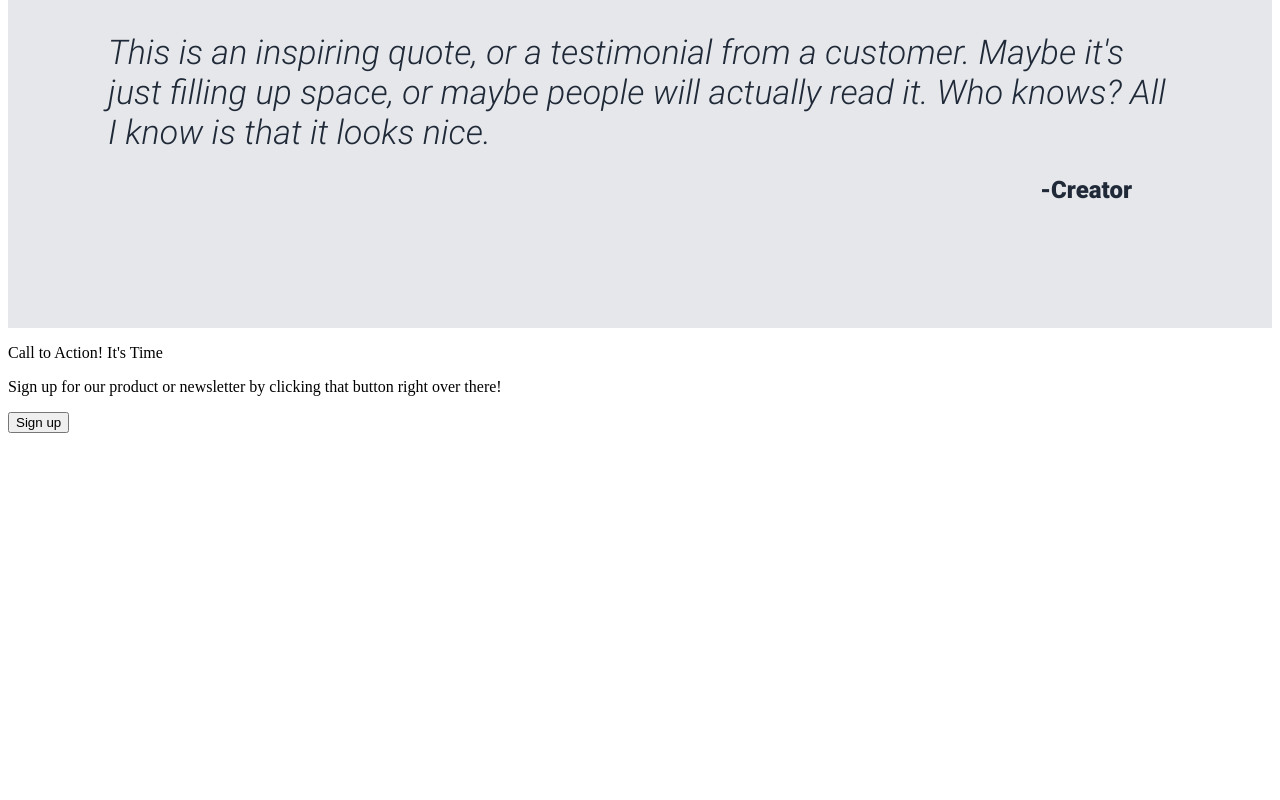
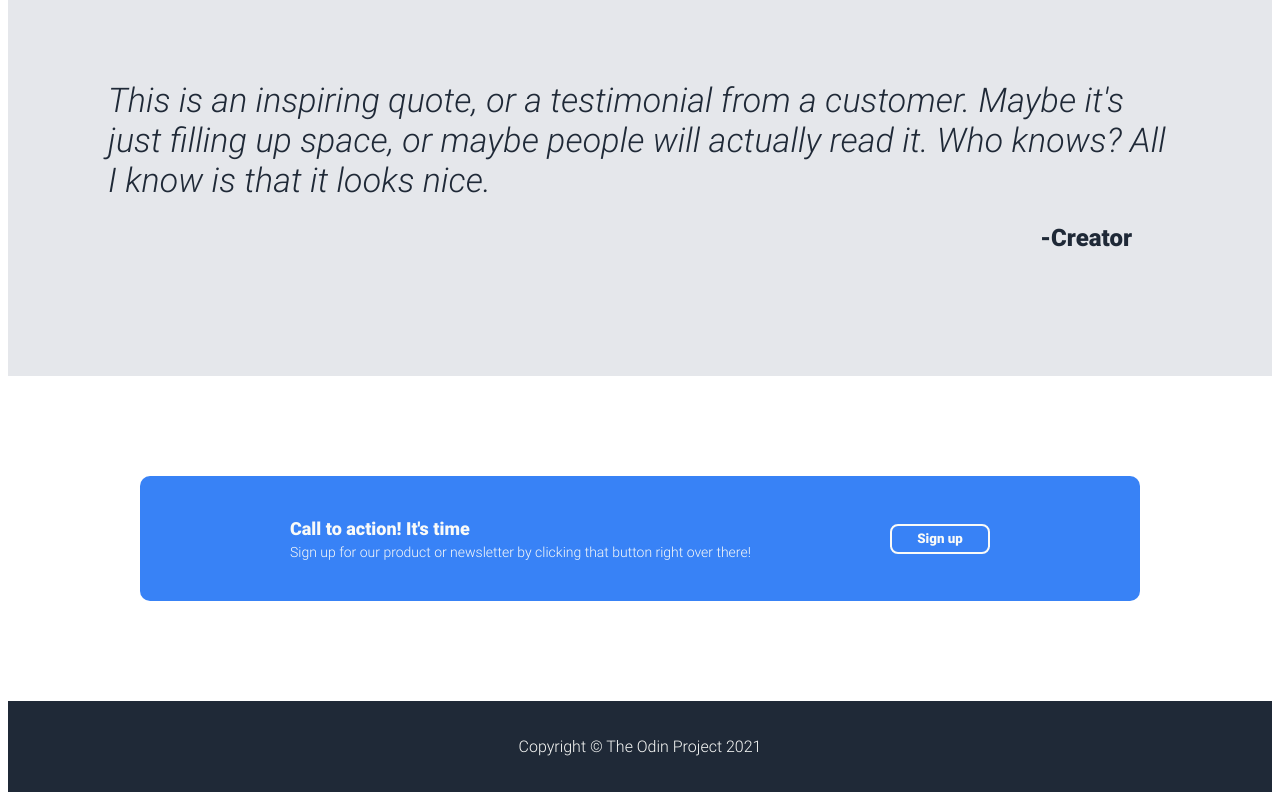
Before and after one commit to cericson25/02-landingpage, a plain HTML site: page index.html in a window 1280 px wide. Shown: the part 978-1778 px from the top of the page. Before the commit the page ends 1419 px from the top, so only its background shows below. Drawn offline with Linux system fonts and the light colour scheme.

Commit message:
Complete section 4 and footer

```diff
--- a/index.html
+++ b/index.html
@@ -9,8 +9,8 @@
   </head>
 
   <body>
-    <header class="header">
-      <div class="logo-text">Header Logo</div>
+    <header>
+      <p class="logo-text">Header Logo</p>
       <ul>
         <li>header link one</li>
         <li>header link two</li>
@@ -77,16 +77,22 @@
     </div>
 
     <div class="m4">
-      <div class="container">
+      <div class="box">
         <div class="left">
-          <p class="Call-to-action">Call to Action! It's Time</p>
+          <p class="call-to-action">Call to action! It's time</p>
           <p class="subtext">
             Sign up for our product or newsletter by clicking that button right
             over there!
           </p>
         </div>
-        <button class="sign-up">Sign up</button>
+        <div class="bttn-container">
+          <button class="signup">Sign up</button>
+        </div>
       </div>
     </div>
+
+    <footer>
+      <p class="copyright">Copyright © The Odin Project 2021</p>
+    </footer>
   </body>
 </html>
--- a/style.css
+++ b/style.css
@@ -21,7 +21,7 @@
   flex-direction: column;
 }
 
-.header {
+header {
   background-color: #1f2937;
   color: #f9faf8;
   display: flex;
@@ -178,3 +178,78 @@ li:hover {
   align-self: flex-end;
   margin-right: 40px;
 }
+
+.m4 {
+  display: flex;
+  justify-content: center;
+  align-items: center;
+  padding: 100px;
+}
+
+.m4 .box {
+  box-sizing: border-box;
+  width: 1000px;
+  height: 125px;
+  background-color: #3882f6;
+  border-radius: 10px;
+  padding: 25px 150px;
+  display: flex;
+  align-items: center;
+}
+
+.m4 .left {
+  display: flex;
+  flex-direction: column;
+  justify-content: center;
+  gap: 5px;
+}
+
+.call-to-action {
+  color: #f9faf8;
+  font-family: Roboto;
+  margin: 0;
+  font-size: 18px;
+}
+
+.m4 .subtext {
+  margin: 0;
+  color: #f9faf8;
+  font-family: RobotoLight;
+  font-size: 14px;
+}
+
+.bttn-container {
+  display: flex;
+  align-items: center;
+  justify-content: end;
+  flex-grow: 1;
+}
+
+.bttn-container .signup {
+  font-family: Roboto;
+  color: #f9faf8;
+  background-color: #3882f6;
+  border: 2px solid #f9faf8;
+  border-radius: 8px;
+  height: 30px;
+  width: 100px;
+}
+
+.bttn-container .signup:hover {
+  text-decoration: underline;
+  cursor: grab;
+  background-color: #f9faf8;
+  color: #3882f6;
+}
+
+footer {
+  background-color: #1f2937;
+  text-align: center;
+  padding: 20px;
+}
+
+.copyright {
+  font-size: 16px;
+  color: #f9faf8;
+  font-family: RobotoLight;
+}
```
